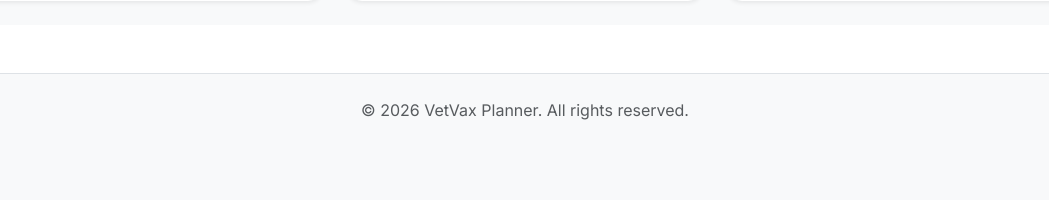
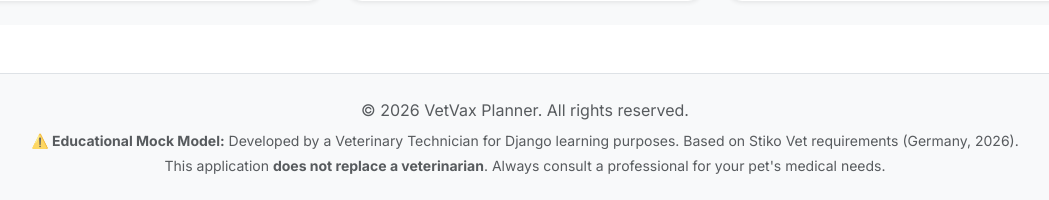
Before and after one commit to EvaMicheva/PetVaxx_Planner, a Django app: page / in a window 1280 px wide. Shown: the part 875-1075 px from the top of the page, without its empty margins (115-1164 px from the left). Before the commit the page ends 995 px from the top, so only its background shows below. Run offline with Django 5.2, Linux system fonts and the light colour scheme; data comes from the database, SQL or seed files in the repository; data that the repository does not hold is empty; parts of the project's set-up code (start-up, migrations or seed data) failed here and were passed over.

Commit message:
Add disclaimer and educational purpose clarifications in footer and README
- Updated `_footer.html` to include an educational purpose disclaimer and professional advice notice.
- Expanded README with detailed disclaimer about the app's mock model nature and limitations for real-world veterinary use.

```diff
--- a/templates/partials/_footer.html
+++ b/templates/partials/_footer.html
@@ -1,5 +1,9 @@
 <div class="bg-light py-4 border-top mt-5">
     <div class="container text-center">
-        <p class="mb-0 text-muted">&copy; 2026 VetVax Planner. All rights reserved.</p>
+        <p class="mb-2 text-muted">&copy; 2026 VetVax Planner. All rights reserved.</p>
+        <div class="small text-muted px-3">
+            <p class="mb-1"><strong>⚠️ Educational Mock Model:</strong> Developed by a Veterinary Technician for Django learning purposes. Based on Stiko Vet requirements (Germany, 2026).</p>
+            <p class="mb-0">This application <strong>does not replace a veterinarian</strong>. Always consult a professional for your pet's medical needs.</p>
+        </div>
     </div>
 </div>
```
Also changed, not shown: README.md.
